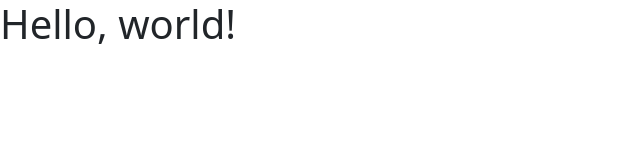
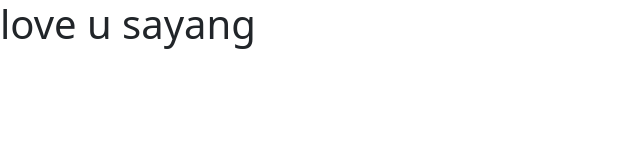
Before and after one commit to RoyyanFathh/RoyyanFathh.github.io, a plain HTML site: page index.html in a window 1280 px wide. Shown: the whole page, without its empty margins (0-640 px from the left). Drawn offline with nearby package versions, Linux system fonts and the light colour scheme.

Commit message:
mengubah isi file

```diff
--- a/index.html
+++ b/index.html
@@ -7,7 +7,7 @@
     <link href="https://cdn.jsdelivr.net/npm/bootstrap@5.3.0-alpha3/dist/css/bootstrap.min.css" rel="stylesheet" integrity="sha384-KK94CHFLLe+nY2dmCWGMq91rCGa5gtU4mk92HdvYe+M/SXH301p5ILy+dN9+nJOZ" crossorigin="anonymous">
   </head>
   <body>
-    <h1>Hello, world!</h1>
+    <h1>love u sayang</h1>
     <script src="https://cdn.jsdelivr.net/npm/bootstrap@5.3.0-alpha3/dist/js/bootstrap.bundle.min.js" integrity="sha384-ENjdO4Dr2bkBIFxQpeoTz1HIcje39Wm4jDKdf19U8gI4ddQ3GYNS7NTKfAdVQSZe" crossorigin="anonymous"></script>
   </body>
 </html>
```
